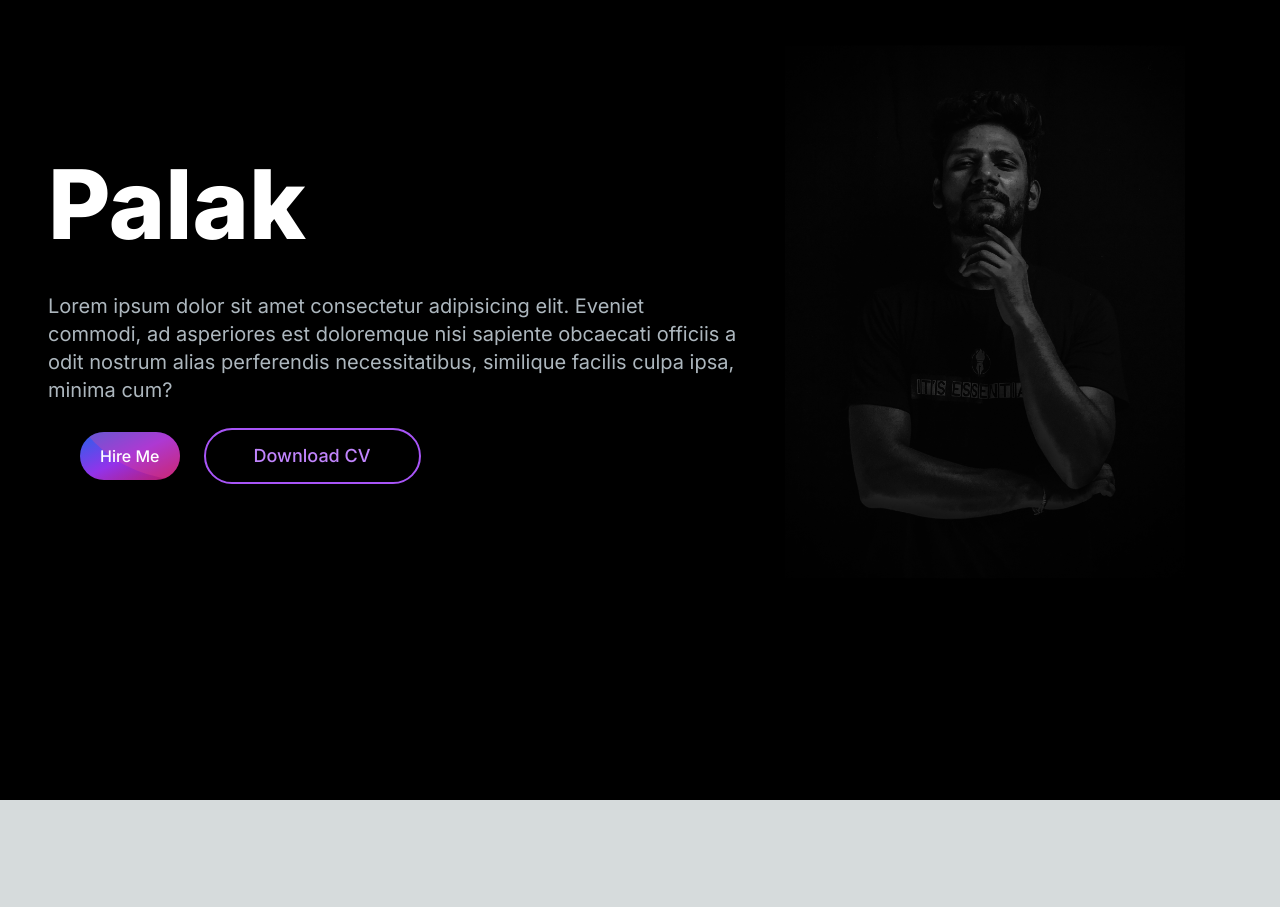
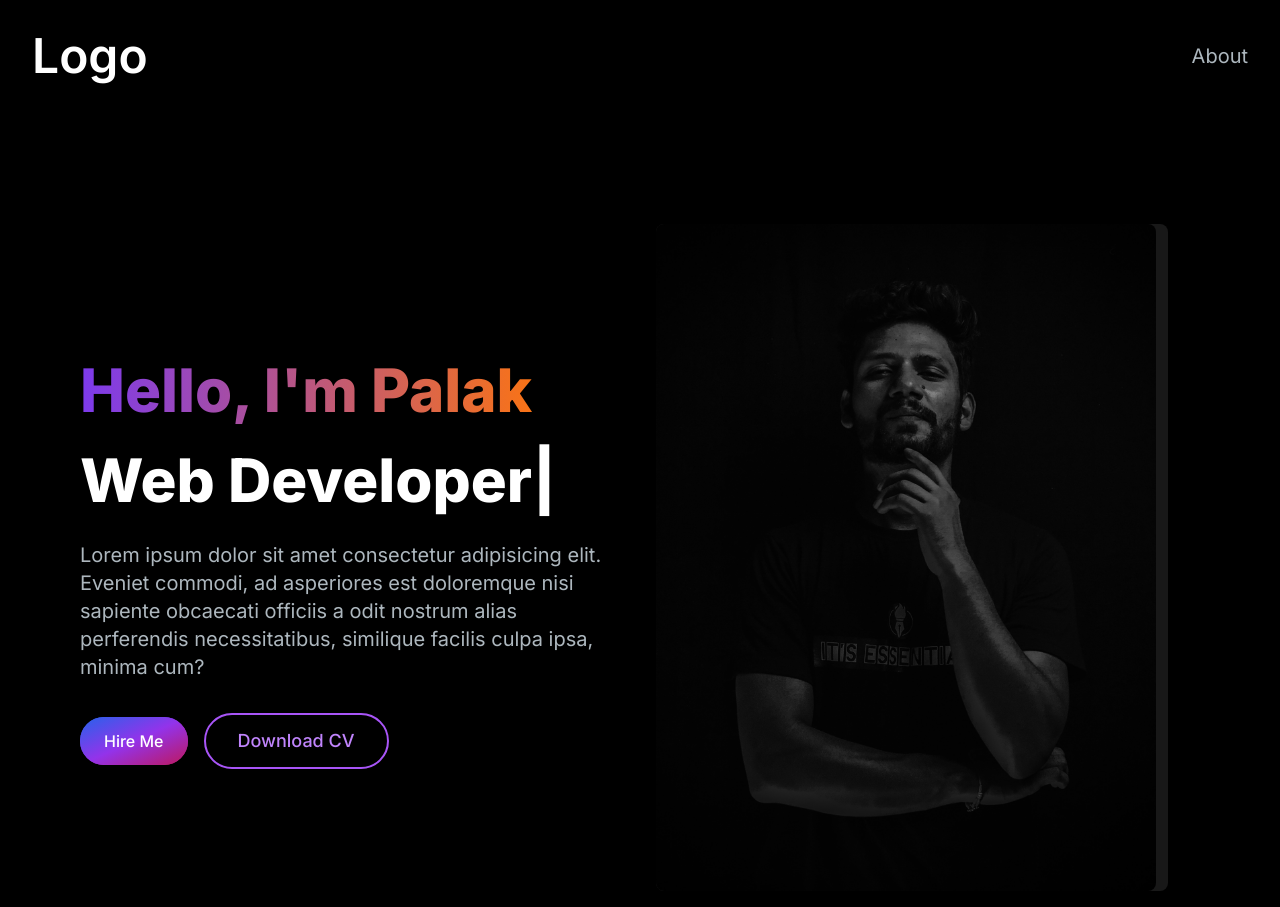
Before and after one commit to palakkumar998/portfolio-website, a Next.js app: page / in a window 1280 px wide. Before the commit the page ends 800 px from the top, so only its background shows below. Built offline with nearby package versions, Linux system fonts and the light colour scheme.

Commit message:
Hero Section Completed Part 2 and navbar setup

```diff
--- a/src/app/components/HeroSection.jsx
+++ b/src/app/components/HeroSection.jsx
@@ -1,69 +1,90 @@
+'use client'
 import Image from 'next/image'
 import React from 'react'
 import profile from '/public/profile.JPG'
+import { TypeAnimation } from 'react-type-animation'
 
 const HeroSection = () => {
 	return (
-		<section>
-			<div className="grid grid-cols-1 sm:grid-cols-12">
-				<div className="col-span-7 place-self-center">
-					<h1 className="text-white mb-4 text-4xl sm:text-5xl lg:text-8xl lg:leading-normal font-extrabold">
-						Palak
+		<section className="container mx-auto px-4 sm:px-6 lg:px-8">
+			<div className="grid grid-cols-1 sm:grid-cols-2 gap-8 items-center">
+				<div className="text-center sm:text-left">
+					<h1 className="text-white mb-4 text-xl sm:text-5xl lg:text-6xl lg:leading-normal font-extrabold">
+						<span className="text-transparent bg-clip-text bg-gradient-to-r from-violet-600 to-orange-500">
+							Hello, I'm Palak
+						</span>
+						<br></br>
+						<TypeAnimation
+							sequence={[
+								// Same substring at the start will only be typed out once, initially
+								'Video Editor',
+								1000, // wait 1s before replacing "Mice" with "Hamsters"
+								'Graphic Designer',
+								1000,
+								'Web Developer',
+								1000,
+								'Cinematographer',
+								1000,
+							]}
+							wrapper="span"
+							speed={50}
+							repeat={Infinity}
+						/>
 					</h1>
-					<p className="text-[#ADB7BE] text-base sm:text-lg mb-6 lg:text-xl">
+					<p className="text-[#ADB7BE] text-base sm:text-lg lg:text-xl mt-4">
 						Lorem ipsum dolor sit amet consectetur adipisicing elit.
 						Eveniet commodi, ad asperiores est doloremque nisi
 						sapiente obcaecati officiis a odit nostrum alias
 						perferendis necessitatibus, similique facilis culpa
 						ipsa, minima cum?
 					</p>
-					<div className="flex mx-8 my-2 gap-6">
+					<div className="flex flex-col sm:flex-row mt-6 sm:mt-8 space-y-4 sm:space-y-0 sm:space-x-4">
 						<button>
 							<a
 								href="#_"
-								class="relative inline-flex items-center justify-center p-4 px-5 py-3 overflow-hidden font-medium text-indigo-600 transition duration-300 ease-out rounded-full shadow-xl group hover:ring-1 hover:ring-purple-500"
+								className="relative inline-flex items-center justify-center px-6 py-3 overflow-hidden font-medium text-indigo-600 transition duration-300 ease-out rounded-full shadow-xl group hover:ring-1 hover:ring-purple-500 bg-gradient-to-br from-blue-600 via-purple-600 to-pink-700"
 							>
-								<span class="absolute inset-0 w-full h-full bg-gradient-to-br from-blue-600 via-purple-600 to-pink-700"></span>
-								<span class="absolute bottom-0 right-0 block w-64 h-64 mb-32 mr-4 transition duration-500 origin-bottom-left transform rotate-45 translate-x-24 bg-pink-500 rounded-full opacity-30 group-hover:rotate-90 ease"></span>
-								<span class="relative text-white">Hire Me</span>
+								<span className="absolute inset-0 w-full h-full bg-gradient-to-br from-blue-600 via-purple-600 to-pink-700"></span>
+								<span className="relative text-white">
+									Hire Me
+								</span>
 							</a>
 						</button>
 						<button>
 							<a
 								href="#_"
-								class="relative inline-flex items-center px-12 py-3 overflow-hidden text-lg font-medium text-purple-400 border-2 border-purple-500 rounded-full hover:text-white group hover:bg-gray-50"
+								className="relative inline-flex items-center px-8 py-3 overflow-hidden text-lg font-medium text-purple-400 border-2 border-purple-500 rounded-full hover:text-white group hover:bg-gray-50"
 							>
-								<span class="absolute left-0 block w-full h-0 transition-all bg-purple-600 opacity-100 group-hover:h-full top-1/2 group-hover:top-0 duration-400 ease"></span>
-								<span class="absolute right-0 flex items-center justify-start w-10 h-10 duration-300 transform translate-x-full group-hover:translate-x-0 ease">
+								<span className="absolute left-0 block w-full h-0 transition-all bg-purple-600 opacity-100 group-hover:h-full top-1/2 group-hover:top-0 duration-400 ease"></span>
+								<span className="absolute right-0 flex items-center justify-start w-10 h-10 duration-300 transform translate-x-full group-hover:translate-x-0 ease">
 									<svg
-										class="w-5 h-5"
+										className="w-5 h-5"
 										fill="none"
 										stroke="currentColor"
 										viewBox="0 0 24 24"
 										xmlns="http://www.w3.org/2000/svg"
 									>
 										<path
-											stroke-linecap="round"
-											stroke-linejoin="round"
-											stroke-width="2"
+											strokeLinecap="round"
+											strokeLinejoin="round"
+											strokeWidth="2"
 											d="M14 5l7 7m0 0l-7 7m7-7H3"
 										></path>
 									</svg>
 								</span>
-								<span class="relative">Download CV</span>
+								<span className="relative">Download CV</span>
 							</a>
 						</button>
 					</div>
 				</div>
-
-				<div className="col-span-5 place-self-center">
-					<div className="rounded-lg bg-[#181818] w-[250px] h-[250px] lg:w-[400px] lg:h-[400px] relative">
+				<div className="text-center sm:text-right">
+					<div className="rounded-lg bg-[#181818] w-full max-w-sm sm:max-w-md lg:max-w-lg mx-auto lg:mx-0">
 						<Image
 							src={profile}
 							alt="My Profile Picture"
-							width={400}
-							height={400}
-							className="absolute transform -translate-x-1/2 -translate-y-1/2 top-1/2 left-1/2"
+							width={500}
+							height={500}
+							className="rounded-lg"
 						/>
 					</div>
 				</div>
--- /dev/null
+++ b/src/app/components/Navbar.jsx
@@ -0,0 +1,29 @@
+import Link from 'next/link'
+import React from 'react'
+
+const Navbar = () => {
+	return (
+		<nav>
+			<div className="flex flex-wrap items-center justify-between  mx-auto p-8 ">
+				<Link href={'/'} className="text-5xl text-white font-semibold">
+					{' '}
+					Logo
+				</Link>
+				<div className='"menu hidden md:block md:w-auto' id="navbar">
+					<ul>
+						<li>
+							<Link
+								href={'#about'}
+								className="block py-2 pr-4 text-[#ADB7BE] sm:text-xl rounded-md md:p-0 hover:text-white"
+							>
+								About
+							</Link>
+						</li>
+					</ul>
+				</div>
+			</div>
+		</nav>
+	)
+}
+
+export default Navbar
--- a/src/app/page.js
+++ b/src/app/page.js
@@ -1,9 +1,11 @@
 import Image from "next/image";
 import HeroSection from "./components/HeroSection";
+import Navbar from "./components/Navbar";
 
 export default function Home() {
   return (
     <main className="flex min-h-screen flex-col bg-black ">
+      <Navbar />
       <div className="container mt-24 mx-auto px-12 py-4">
         <HeroSection />
       </div>
```
Also changed, not shown: package.json (+5 -4 lines), 1 other file (tests, documents, lock files or other folders).
